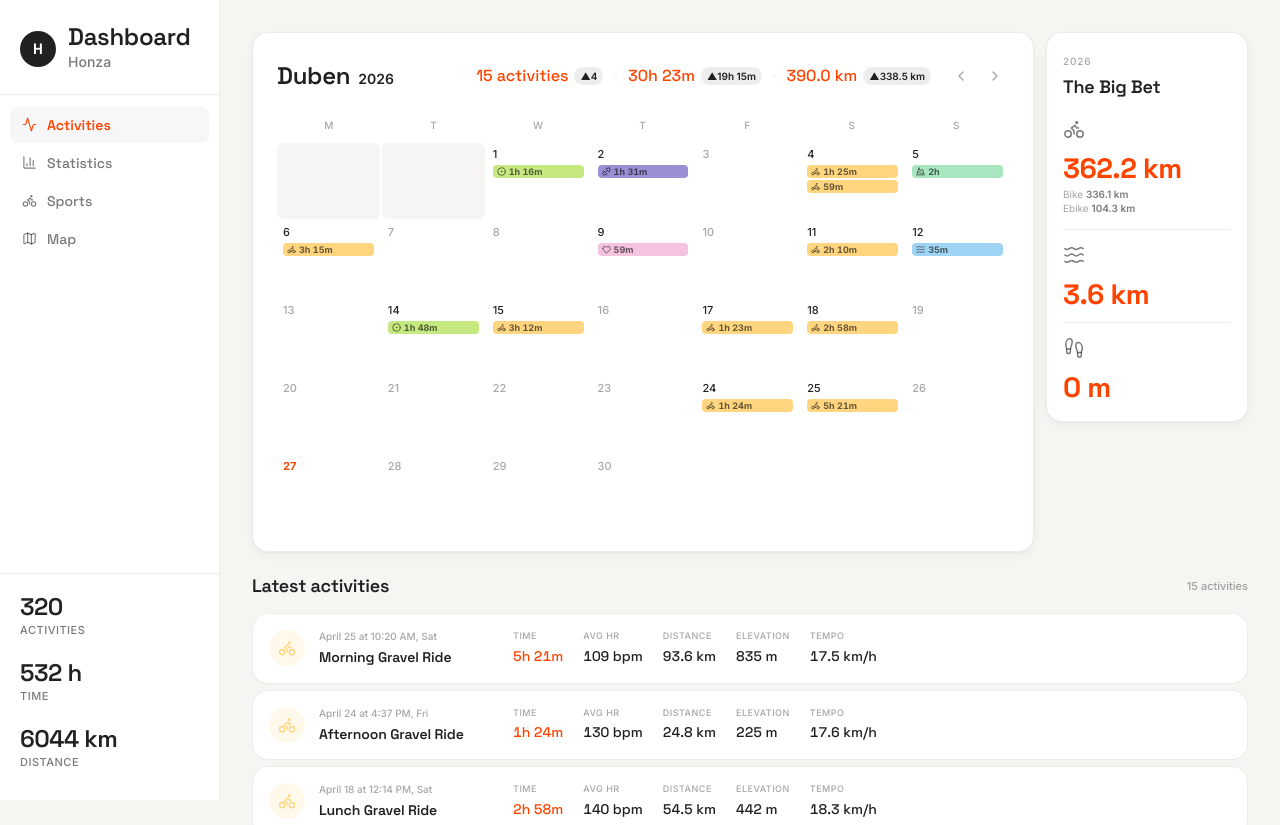
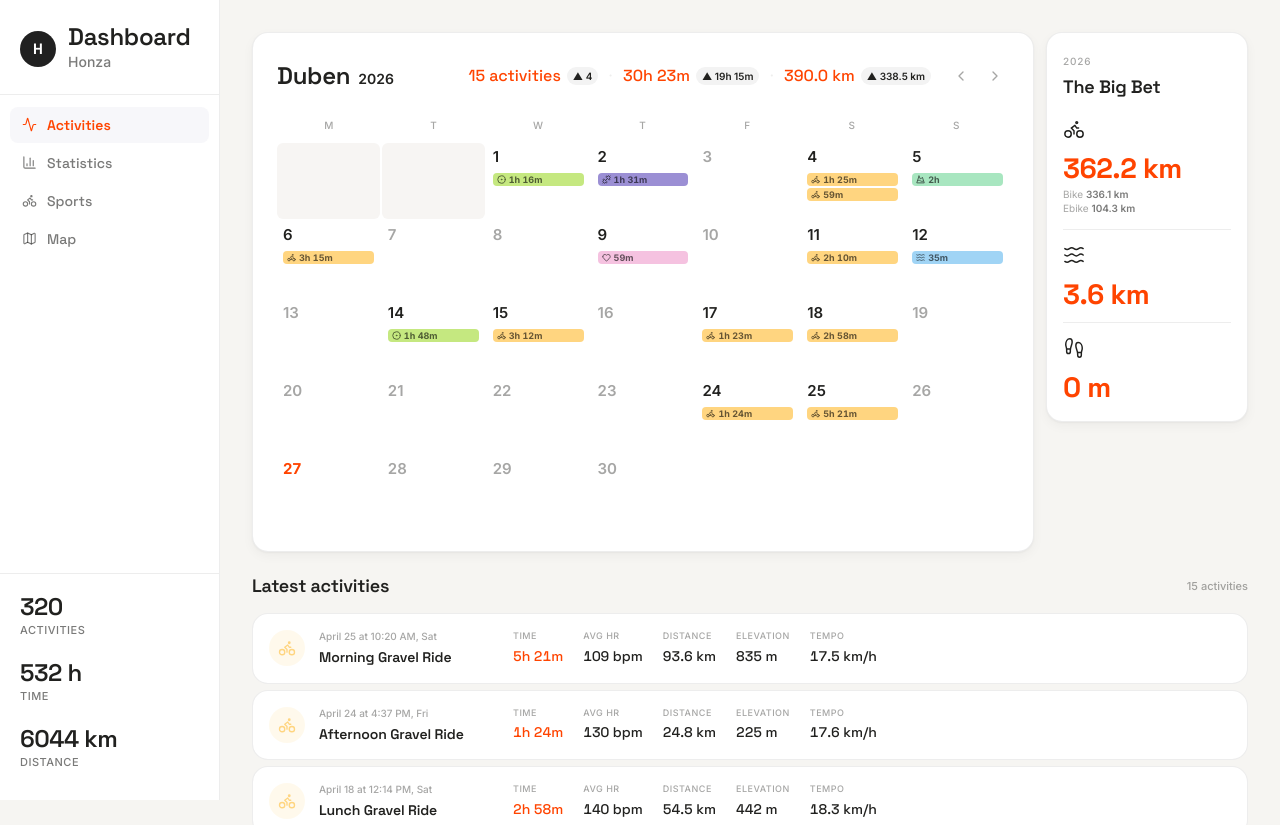
Before and after one commit to honzatinka/strava-dashboard, a React (Vite) app in the folder dashboard/: page / in a window 1280 px wide. Shown: the top 825 px of the page. Built offline with nearby package versions, Linux system fonts and the light colour scheme; no server answers.

Commit message:
Calendar: lighter delta pills, space after arrows, larger day nums, Big Bet icons dark
Co-Authored-By: Claude Sonnet 4.6 <noreply@anthropic.com>

```diff
--- a/dashboard/src/pages/CombinedActivityCalendarPage.css
+++ b/dashboard/src/pages/CombinedActivityCalendarPage.css
@@ -105,8 +105,8 @@
   border-radius: var(--radius-pill);
   line-height: 1.4;
 }
-.cp-delta--up   { background: rgba(33,33,31,0.08); color: var(--color-text-primary); }
-.cp-delta--down { background: rgba(33,33,31,0.06); color: var(--color-text-muted); }
+.cp-delta--up   { background: rgba(33,33,31,0.05); color: var(--color-text-primary); }
+.cp-delta--down { background: rgba(33,33,31,0.04); color: var(--color-text-muted); }
 
 .cp-nav {
   display: flex;
@@ -187,11 +187,11 @@
 
 .cp-cell-num {
   font-family: var(--font-body);
-  font-size: var(--font-size-sm);
-  font-weight: var(--font-weight-medium);
+  font-size: 15px;
+  font-weight: var(--font-weight-semibold);
   color: var(--color-text-muted);
   line-height: 1;
-  margin-bottom: 2px;
+  margin-bottom: 6px;
 }
 
 .cp-cell--active .cp-cell-num { color: var(--color-text-primary); }
@@ -288,7 +288,7 @@
 }
 
 .cp-bigbet-sport-icon {
-  color: var(--color-text-secondary);
+  color: var(--color-text-primary);
 }
 
 .cp-bigbet-value {
--- a/dashboard/src/pages/CombinedActivityCalendarPage.tsx
+++ b/dashboard/src/pages/CombinedActivityCalendarPage.tsx
@@ -223,7 +223,7 @@ export function CombinedActivityCalendarPage({
                   <span className="cp-month-stat-value">{monthActs.length} activities</span>
                   {prevMonthActs.length > 0 && (
                     <span className={`cp-month-stat-delta ${deltaCount >= 0 ? "cp-delta--up" : "cp-delta--down"}`}>
-                      {deltaCount >= 0 ? "▲" : "▼"}{Math.abs(deltaCount)}
+                      {deltaCount >= 0 ? "▲ " : "▼ "}{Math.abs(deltaCount)}
                     </span>
                   )}
                 </div>
@@ -232,7 +232,7 @@ export function CombinedActivityCalendarPage({
                   <span className="cp-month-stat-value">{monthHH}h {monthMM}m</span>
                   {prevMonthActs.length > 0 && (
                     <span className={`cp-month-stat-delta ${deltaSecs >= 0 ? "cp-delta--up" : "cp-delta--down"}`}>
-                      {deltaSecs >= 0 ? "▲" : "▼"}{fmtDelta(deltaSecs)}
+                      {deltaSecs >= 0 ? "▲ " : "▼ "}{fmtDelta(deltaSecs)}
                     </span>
                   )}
                 </div>
@@ -241,7 +241,7 @@ export function CombinedActivityCalendarPage({
                   <span className="cp-month-stat-value">{formatDistance(monthDist)}</span>
                   {prevMonthActs.length > 0 && (
                     <span className={`cp-month-stat-delta ${deltaDist >= 0 ? "cp-delta--up" : "cp-delta--down"}`}>
-                      {deltaDist >= 0 ? "▲" : "▼"}{fmtDistDelta(deltaDist)}
+                      {deltaDist >= 0 ? "▲ " : "▼ "}{fmtDistDelta(deltaDist)}
                     </span>
                   )}
                 </div>
```
